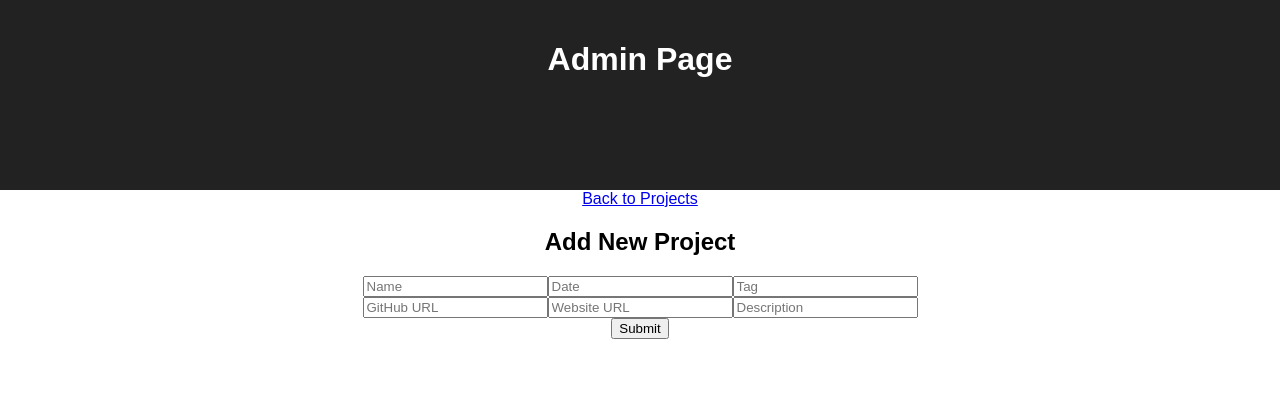
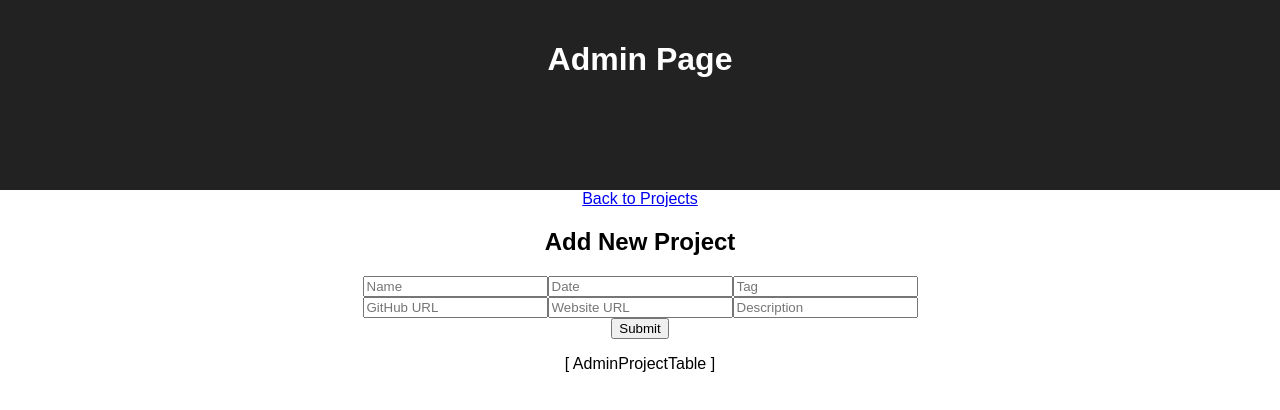
Before and after one commit to mes32/saga-portfolio, a React (Create React App) app: page /#/admin in a window 1280 px wide. Shown: the top 410 px of the page. Built offline with nearby package versions, Linux system fonts and the light colour scheme.

Commit message:
Add stub of component AdminProjectTable.

```diff
--- a/src/components/AdminPage/AdminPage.js
+++ b/src/components/AdminPage/AdminPage.js
@@ -1,7 +1,9 @@
 import React, { Component } from 'react';
 import { connect } from 'react-redux';
 import { Link } from 'react-router-dom';
+
 import AdminInputForm from '../AdminInputForm/AdminInputForm.js';
+import AdminProjectTable from '../AdminProjectTable/AdminProjectTable.js';
 
 class AdminPage extends Component {
 
@@ -13,6 +15,7 @@ class AdminPage extends Component {
                 </header>
                 <Link to="/" >Back to Projects</Link>
                 <AdminInputForm />
+                <AdminProjectTable />
             </div>
         );
     }
--- /dev/null
+++ b/src/components/AdminProjectTable/AdminProjectTable.js
@@ -0,0 +1,13 @@
+import React, { Component } from 'react';
+
+class AdminProjectTable extends Component {
+    render() {
+        return (
+            <div>
+                <p>[ AdminProjectTable ]</p>
+            </div>
+        )
+    }
+}
+
+export default AdminProjectTable;
--- a/src/components/App/App.js
+++ b/src/components/App/App.js
@@ -1,5 +1,6 @@
 import React, { Component } from 'react';
 import { HashRouter as Router, Route } from 'react-router-dom';
+
 import './App.css';
 import AdminPage from '../AdminPage/AdminPage.js';
 import ProjectPage from '../ProjectPage/ProjectPage.js';
```
